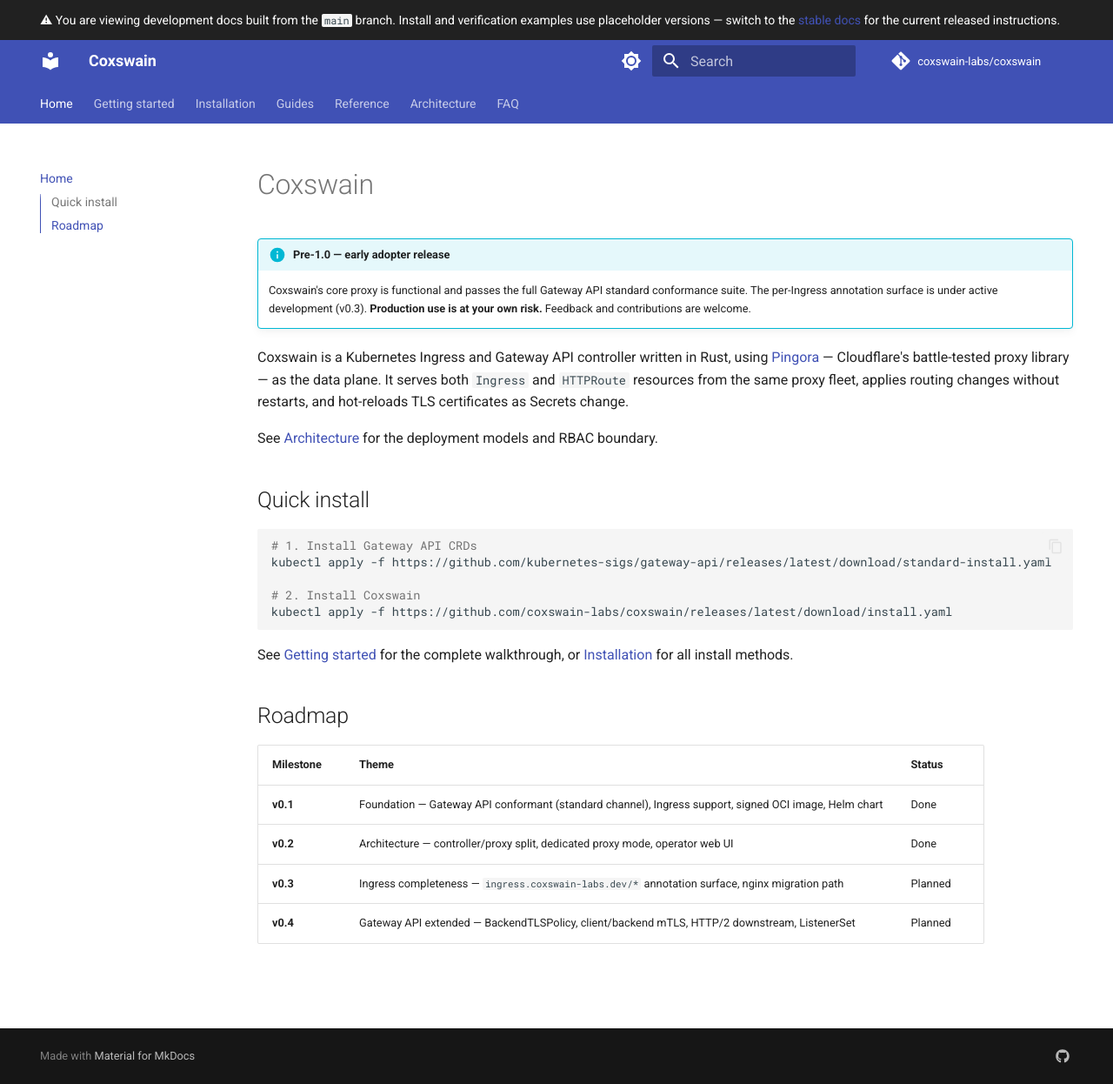
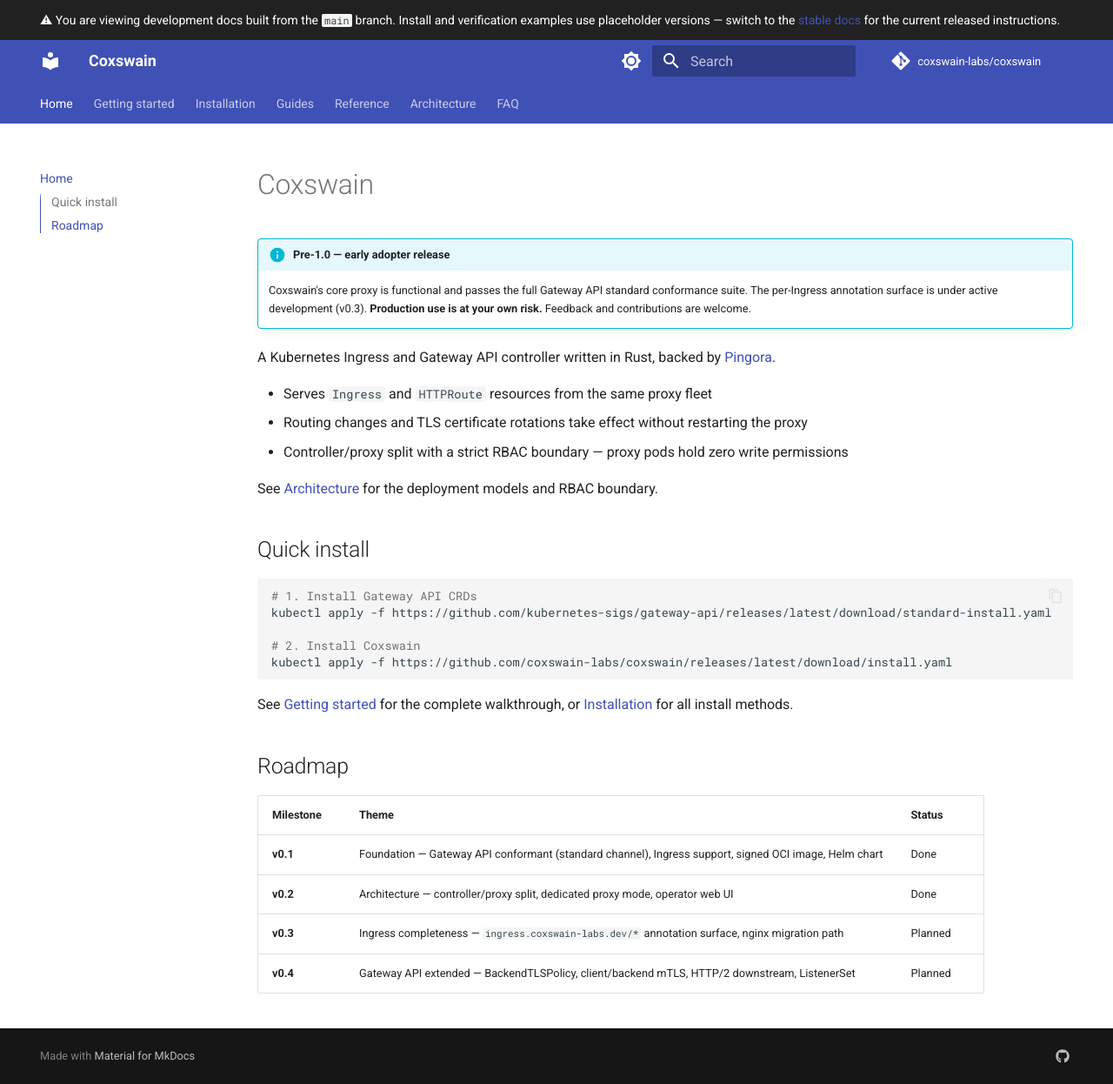
Before and after one commit to coxswain-labs/coxswain, an MkDocs documentation site: the page built from docs/src/index.md, in a window 1280 px wide and 1246 px high. Shown: the whole window at 87% size. Built offline with MkDocs 1.6.1 and Material for MkDocs 9.7.7, drawn with Linux system fonts in a browser that asks for light colours; comment, search, counter and statistics services are not loaded; the version menu is left out.

Commit message:
docs(index): reframe project summary as tagline + feature bullets
Refs #214

Co-Authored-By: Claude Sonnet 4.6 <noreply@anthropic.com>

```diff
--- a/docs/src/index.md
+++ b/docs/src/index.md
@@ -5,7 +5,11 @@
     The per-Ingress annotation surface is under active development (v0.3).
     **Production use is at your own risk.** Feedback and contributions are welcome.
 
-Coxswain is a Kubernetes Ingress and Gateway API controller written in Rust, using [Pingora](https://github.com/cloudflare/pingora) — Cloudflare's battle-tested proxy library — as the data plane. It serves both `Ingress` and `HTTPRoute` resources from the same proxy fleet, applies routing changes without restarts, and hot-reloads TLS certificates as Secrets change.
+A Kubernetes Ingress and Gateway API controller written in Rust, backed by [Pingora](https://github.com/cloudflare/pingora).
+
+- Serves `Ingress` and `HTTPRoute` resources from the same proxy fleet
+- Routing changes and TLS certificate rotations take effect without restarting the proxy
+- Controller/proxy split with a strict RBAC boundary — proxy pods hold zero write permissions
 
 See [Architecture](architecture.md) for the deployment models and RBAC boundary.
 
```
